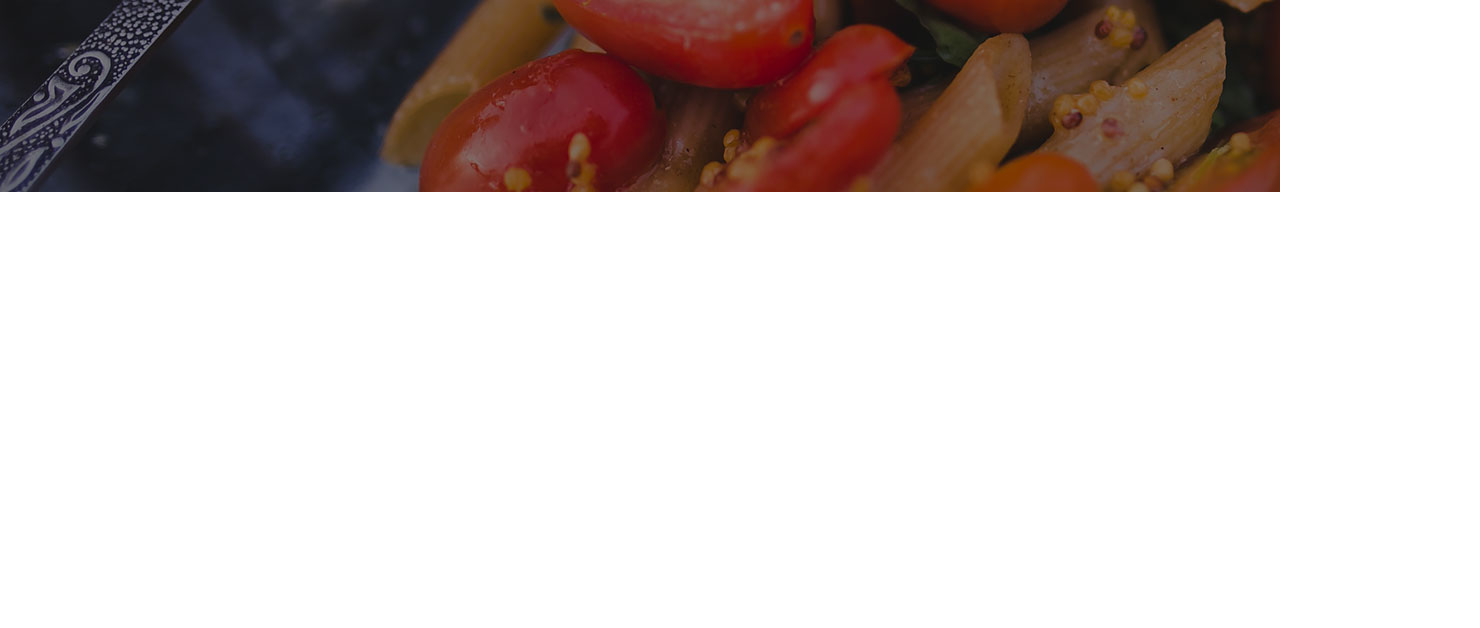
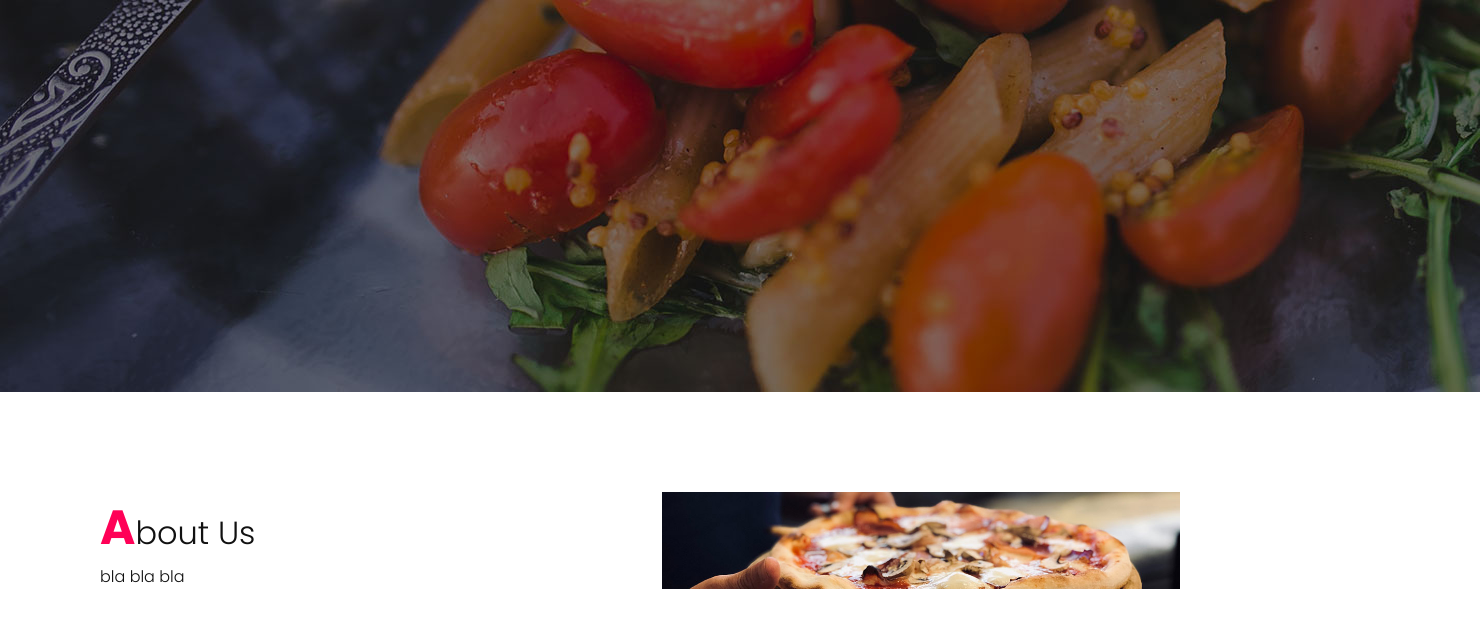
Before and after one commit to Maryanali/Restaurant., a plain HTML site: page index.html in a window 1280 px wide. Shown: the part 608-1236 px from the top of the page, 1480 px wide, since content can reach past the window. Before the commit the page ends 800 px from the top, so only its background shows below. Drawn offline with Linux system fonts and the light colour scheme.

Commit message:
This is the last update for 28th January, I will continue to work on the website.

```diff
--- a/index.html
+++ b/index.html
@@ -28,5 +28,26 @@ bla bla
 <a href="#" class="btn">Our Menu</a>
     </div>
 </section>
+
+<section  class="about" id="about">
+    <div class="row">
+        <div class="col50">
+            <h2 class="titleText"> <span> A</span>bout Us </h2>
+            <p>bla bla bla</p>
+    </div>
+    <div class="col50">
+    <div class="imgBx">
+        <img src="img1.jpg" alt="">
+    </div>
+    </div>
+    </div>
+</section>
+
+<script>
+    window.addEventListener('scroll', function(){
+        const header = document.querySelector('header');
+        header.classList.toggle("sticky", window.scrollY > 0);
+    })
+</script>
 </body>
 </html>
--- a/style.css
+++ b/style.css
@@ -3,11 +3,13 @@
   margin: 0;
   padding: 0;
   font-family: "Poppins", sans-serif;
+  scroll-behavior: smooth;
 }
 P {
   font-weight: 300;
   color: #111;
 }
+
 .banner {
   position: relative;
   width: 100%;
@@ -61,13 +63,21 @@ header {
   transition: 0, 5s;
 }
 
+header.sticky {
+  background: #fff;
+  padding: 10px 100px;
+  box-shadow: 0 5px 20px rgba(0, 0, 0, 0.05);
+}
+
 header .logo {
   color: #fff;
   font-weight: 700;
   font-size: 2em;
   text-decoration: none;
 }
-
+header.sticky .logo {
+  color: #111;
+}
 header .logo span {
   color: #ff0157;
 }
@@ -87,3 +97,50 @@ header .navigation li a {
   color: #fff;
   font-weight: 300;
 }
+
+header.sticky .navigation li a {
+  color: #111;
+}
+
+header .navigation li a :hover {
+  color: #ff0157;
+}
+
+section {
+  padding: 100px;
+}
+.row {
+  position: relative;
+  width: 100%;
+  display: flex;
+  justify-content: space-between;
+}
+
+.row .col50 {
+  position: relative;
+  width: 48%;
+}
+.titleText {
+  color: #111;
+  font-size: 2em;
+  font-weight: 300;
+}
+
+.titleText span {
+  color: #ff0157;
+  font-weight: 700;
+  font-size: 1.5em;
+}
+.row .col50 .imgBx {
+  position: relative;
+  width: 100%;
+  height: 100%;
+}
+.row .col50 .imgBx img {
+  position: absolute;
+  top: 0;
+  left: 0;
+  width: 100%;
+  height: 100%;
+  object-fit: cover;
+}
```
